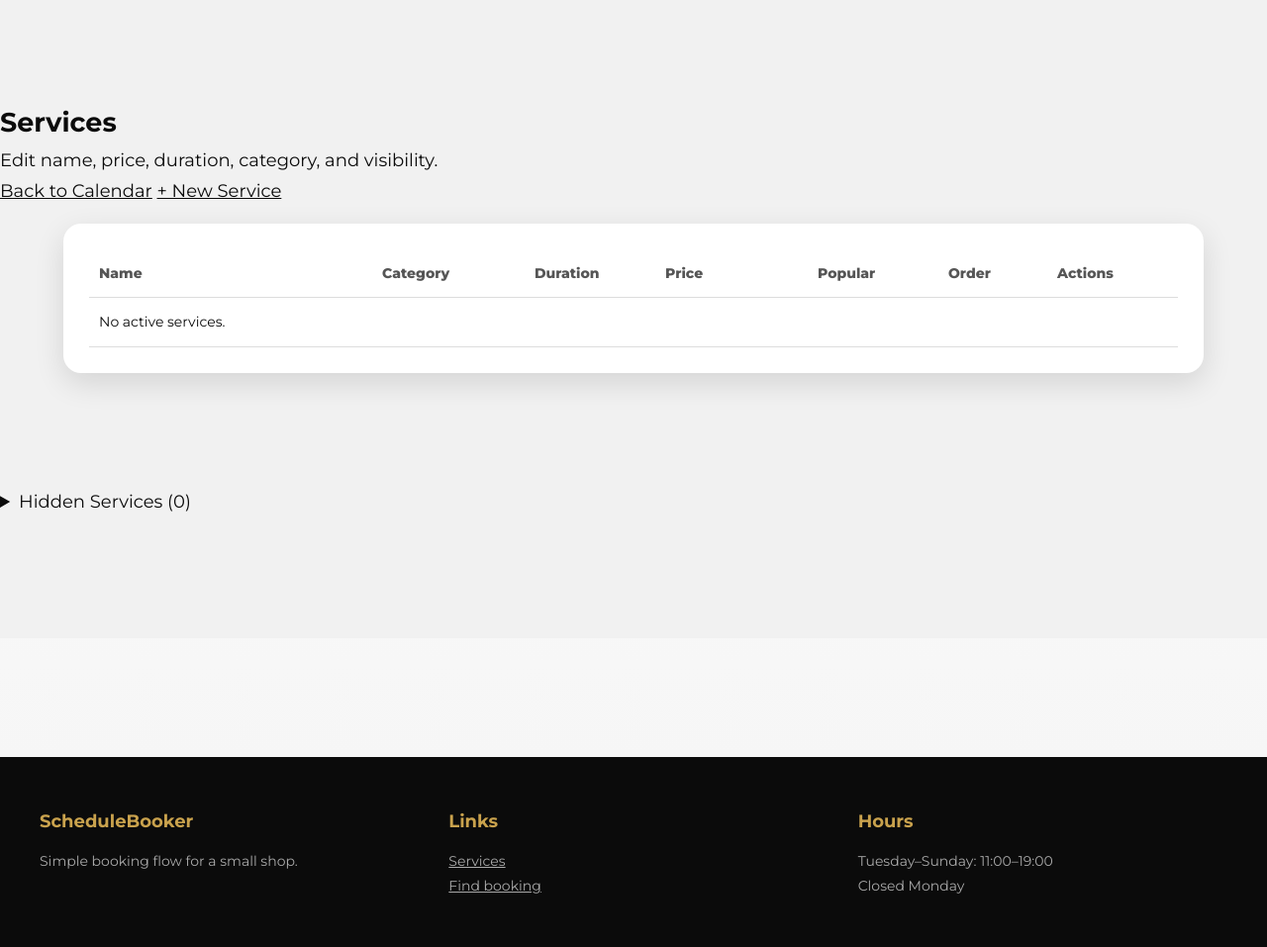
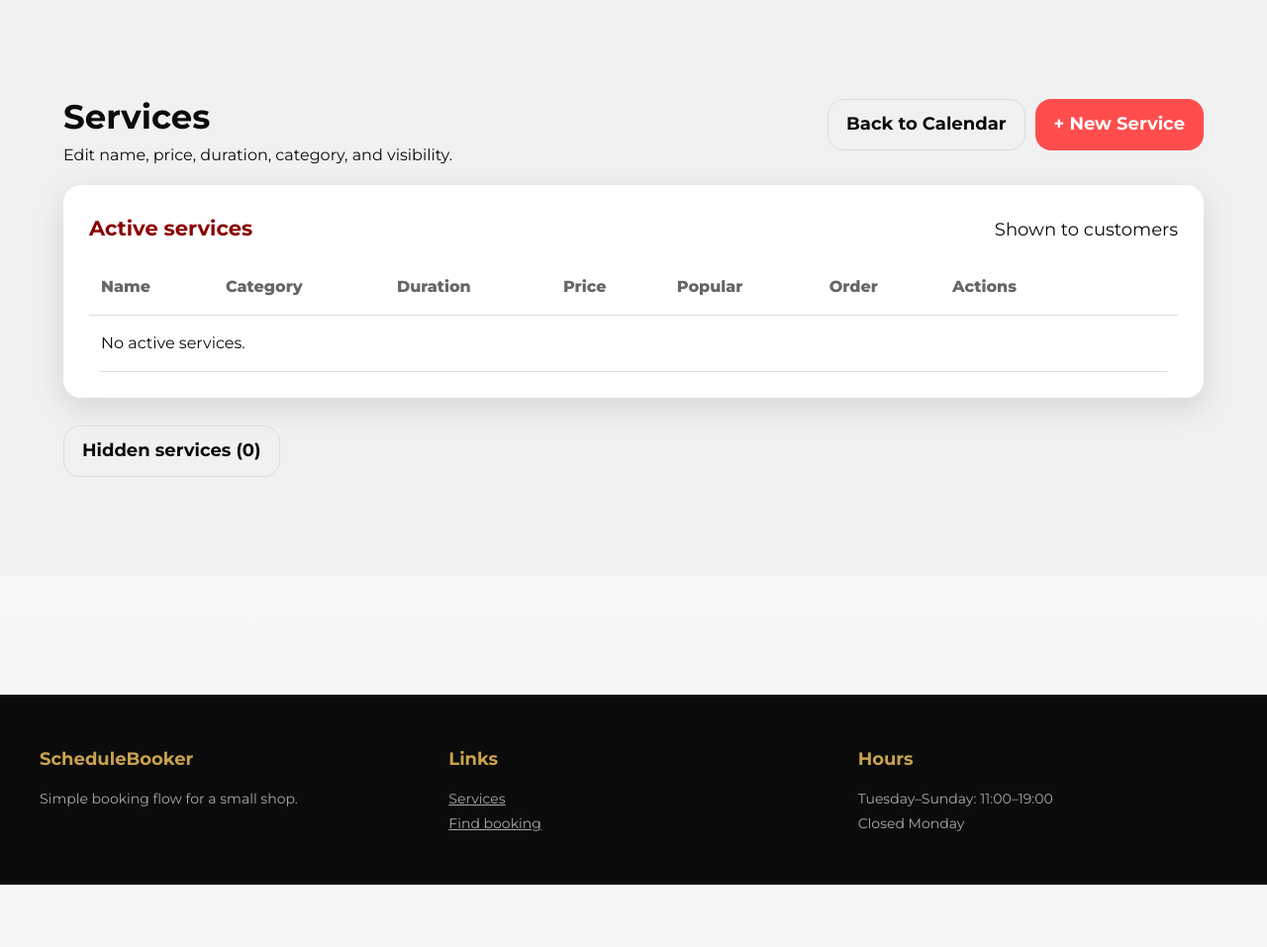
Before and after one commit to RealTimGFM/ScheduleBooker, a Flask app: template schedulebooker/templates/admin/services.html in a window 1280 px wide. Shown: the part 90-1047 px from the top of the page at 99% size. After the commit the page ends 984 px from the top, so only its background shows below. Run offline with Flask 3, Linux system fonts and the light colour scheme; the template is opened without the code that fills it, so the values that code supplies are empty.

Commit message:
update services

```diff
--- a/schedulebooker/static/css/admin.css
+++ b/schedulebooker/static/css/admin.css
@@ -1148,7 +1148,8 @@ hr {
    ========================================================= */
 
 :root {
-  --tap-size-admin: 52px; /* slightly bigger in admin */
+  --tap-size-admin: 52px;
+  /* slightly bigger in admin */
   --focus-ring-admin: 0 0 0 3px rgba(201, 162, 77, 0.60);
 }
 
@@ -1211,3 +1212,148 @@ textarea {
   outline: none;
   box-shadow: var(--focus-ring-admin);
 }
+
+/* ==========================================================================
+   Admin Services UI polish (big targets, clean layout)
+   ========================================================================== */
+
+.services-alert {
+  background: rgba(211, 47, 47, 0.10);
+  border: 1px solid rgba(211, 47, 47, 0.25);
+  color: var(--text);
+  padding: 12px 14px;
+  border-radius: 14px;
+  margin: 12px 0 18px;
+}
+
+.services-card {
+  margin-bottom: 18px;
+}
+
+.services-card-header {
+  display: flex;
+  align-items: baseline;
+  justify-content: space-between;
+  gap: 12px;
+  margin-bottom: 12px;
+}
+
+.services-table-scroll {
+  overflow-x: auto;
+  border-radius: 14px;
+}
+
+.services-table th,
+.services-table td {
+  padding: 14px 12px;
+  font-size: 16px;
+  vertical-align: middle;
+}
+
+.services-td-strong {
+  font-weight: 800;
+}
+
+.services-th-actions {
+  width: 240px;
+}
+
+.services-actions {
+  display: flex;
+  align-items: center;
+  gap: 10px;
+  flex-wrap: wrap;
+}
+
+.services-inline-form {
+  display: inline-flex;
+  margin: 0;
+}
+
+.services-details {
+  margin-top: 12px;
+}
+
+.services-toggle {
+  margin-top: 10px;
+}
+
+/* Bigger checkbox row (easy clicks) */
+.services-check {
+  display: flex;
+  align-items: center;
+  gap: 12px;
+  padding: 12px 14px;
+  border-radius: 14px;
+  border: 1px solid var(--border-soft);
+  background: var(--bg-main);
+  cursor: pointer;
+  user-select: none;
+}
+
+.services-check input[type="checkbox"] {
+  width: 22px;
+  height: 22px;
+}
+
+/* Form card */
+.services-form-card {
+  background: var(--bg-card);
+  border: 1px solid var(--border-soft);
+  border-radius: 18px;
+  padding: 22px;
+  box-shadow: 0 10px 30px rgba(0, 0, 0, 0.12);
+  max-width: 980px;
+}
+
+.services-form-grid {
+  display: grid;
+  grid-template-columns: 1fr 1fr;
+  gap: 16px;
+}
+
+@media (max-width: 900px) {
+  .services-form-grid {
+    grid-template-columns: 1fr;
+  }
+}
+
+.services-field label {
+  display: block;
+  font-weight: 800;
+  margin-bottom: 6px;
+}
+
+.services-field input,
+.services-field select {
+  width: 100%;
+}
+
+.services-field-full {
+  grid-column: 1 / -1;
+}
+
+.services-form-actions {
+  display: flex;
+  align-items: center;
+  gap: 10px;
+  flex-wrap: wrap;
+  margin-top: 16px;
+}
+
+.services-form-actions-secondary {
+  justify-content: flex-end;
+  margin-top: 12px;
+  padding-top: 12px;
+  border-top: 1px solid var(--border-soft);
+}
+
+/* “Danger outline” for Hide */
+.btn-danger {
+  border-color: rgba(211, 47, 47, 0.55) !important;
+  color: #ff6b6b !important;
+}
+
+.btn-danger:hover {
+  background: rgba(211, 47, 47, 0.12) !important;
+}
--- a/schedulebooker/templates/admin/services.html
+++ b/schedulebooker/templates/admin/services.html
@@ -1,62 +1,87 @@
 {% extends "base.html" %}
 {% block title %}Services · Admin · ScheduleBooker{% endblock %}
 
+{% block head %}
+<link rel="stylesheet" href="{{ url_for('static', filename='css/admin.css') }}">
+{% endblock %}
+
 {% block content %}
-<section class="page">
-    <div class="admin-toolbar" style="margin-bottom: 16px;">
-        <div class="left">
-            <h1 class="title" style="margin:0;">Services</h1>
-            <span class="subtle">Edit name, price, duration, category, and visibility.</span>
+<div class="page-wrap">
+    <div class="admin-toolbar">
+        <div>
+            <h1 class="admin-title">Services</h1>
+            <p class="admin-subtitle">Edit name, price, duration, category, and visibility.</p>
         </div>
-        <div class="controls">
-            <a class="btn" href="{{ url_for('admin.day') }}">Back to Calendar</a>
+
+        <div class="admin-toolbar-right">
+            <a class="btn btn-outline" href="{{ url_for('admin.day') }}">Back to Calendar</a>
             <a class="btn" href="{{ url_for('admin.services_new') }}">+ New Service</a>
         </div>
     </div>
 
-    <div class="table-wrap">
-        <div class="table-card">
-            <table>
+    {% if error %}
+    <div class="services-alert">{{ error }}</div>
+    {% endif %}
+
+    <div class="table-card services-card">
+        <div class="services-card-header">
+            <h3 style="margin:0;">Active services</h3>
+            <span class="muted">Shown to customers</span>
+        </div>
+
+        <div class="services-table-scroll">
+            <table class="services-table">
                 <thead>
                     <tr>
-                        <th style="width:26%;">Name</th>
-                        <th style="width:14%;">Category</th>
-                        <th style="width:12%;">Duration</th>
-                        <th style="width:14%;">Price</th>
-                        <th style="width:12%;">Popular</th>
-                        <th style="width:10%;">Order</th>
-                        <th style="width:12%;">Actions</th>
+                        <th>Name</th>
+                        <th>Category</th>
+                        <th>Duration</th>
+                        <th>Price</th>
+                        <th>Popular</th>
+                        <th>Order</th>
+                        <th class="services-th-actions">Actions</th>
                     </tr>
                 </thead>
                 <tbody>
                     {% for s in active_services %}
                     <tr>
-                        <td><strong>{{ s.name }}</strong></td>
-                        <td>{{ s.category }}</td>
+                        <td class="services-td-strong">{{ s.name }}</td>
+                        <td><span class="pill">{{ s.category }}</span></td>
                         <td>{{ s.duration_min }} min</td>
                         <td>
                             {% if s.price_is_from %}From {% endif %}
                             {{ "%.2f"|format(s.price) }}
-                            {% if s.price_label %}<span class="subtle">({{ s.price_label }})</span>{% endif %}
+                            {% if s.price_label %}
+                            <span class="small">({{ s.price_label }})</span>
+                            {% endif %}
                         </td>
-                        <td>{% if s.is_popular %}Yes{% else %}No{% endif %}</td>
+                        <td>
+                            {% if s.is_popular %}
+                            <span class="pill ok">Yes</span>
+                            {% else %}
+                            <span class="pill bad">No</span>
+                            {% endif %}
+                        </td>
                         <td>{{ s.sort_order }}</td>
                         <td>
-                            <a class="btn btn-outline"
-                                href="{{ url_for('admin.services_edit', service_id=s.id) }}">Edit</a>
+                            <div class="services-actions">
+                                <a class="btn btn-outline" href="{{ url_for('admin.services_edit', service_id=s.id) }}">
+                                    Edit
+                                </a>
 
-                            <form method="post" action="{{ url_for('admin.services_hide', service_id=s.id) }}"
-                                style="display:inline;">
-                                <button class="btn btn-outline" type="submit"
-                                    onclick="return confirm('Hide this service? It will disappear from public lists but past bookings keep the name history via service_id.')">
+                                <form class="services-inline-form" method="post"
+                                    action="{{ url_for('admin.services_hide', service_id=s.id) }}">
+                                    <button class="btn btn-outline btn-danger" type="submit"
+                                        onclick="return confirm('Hide this service? It will disappear from the customer list. Past bookings will show the new name automatically.')">
                                         Hide
                                     </button>
                                 </form>
+                            </div>
                         </td>
                     </tr>
                     {% else %}
                     <tr>
-                        <td colspan="7" class="subtle">No active services.</td>
+                        <td colspan="7" class="muted">No active services.</td>
                     </tr>
                     {% endfor %}
                 </tbody>
@@ -64,53 +89,70 @@
         </div>
     </div>
 
-    <div style="margin-top: 18px;">
-        <details>
-            <summary class="btn btn-outline" style="cursor:pointer;">
-                Hidden Services ({{ hidden_services|length }})
+    <details class="services-details">
+        <summary class="btn btn-outline services-toggle">
+            Hidden services ({{ hidden_services|length }})
         </summary>
 
-            <div class="table-wrap" style="margin-top: 12px;">
-                <div class="table-card">
-                    <table>
+        <div class="table-card services-card" style="margin-top:12px;">
+            <div class="services-card-header">
+                <h3 style="margin:0;">Hidden services</h3>
+                <span class="muted">Not shown to customers</span>
+            </div>
+
+            <div class="services-table-scroll">
+                <table class="services-table">
                     <thead>
                         <tr>
-                                <th style="width:26%;">Name</th>
-                                <th style="width:14%;">Category</th>
-                                <th style="width:12%;">Duration</th>
-                                <th style="width:14%;">Price</th>
-                                <th style="width:12%;">Popular</th>
-                                <th style="width:10%;">Order</th>
-                                <th style="width:12%;">Actions</th>
+                            <th>Name</th>
+                            <th>Category</th>
+                            <th>Duration</th>
+                            <th>Price</th>
+                            <th>Popular</th>
+                            <th>Order</th>
+                            <th class="services-th-actions">Actions</th>
                         </tr>
                     </thead>
                     <tbody>
                         {% for s in hidden_services %}
                         <tr>
-                                <td><strong>{{ s.name }}</strong> <span class="badge warn">Hidden</span></td>
-                                <td>{{ s.category }}</td>
+                            <td class="services-td-strong">
+                                {{ s.name }} <span class="pill bad" style="margin-left:8px;">Hidden</span>
+                            </td>
+                            <td><span class="pill">{{ s.category }}</span></td>
                             <td>{{ s.duration_min }} min</td>
                             <td>
                                 {% if s.price_is_from %}From {% endif %}
                                 {{ "%.2f"|format(s.price) }}
-                                    {% if s.price_label %}<span class="subtle">({{ s.price_label }})</span>{% endif %}
+                                {% if s.price_label %}
+                                <span class="small">({{ s.price_label }})</span>
+                                {% endif %}
                             </td>
-                                <td>{% if s.is_popular %}Yes{% else %}No{% endif %}</td>
+                            <td>
+                                {% if s.is_popular %}
+                                <span class="pill ok">Yes</span>
+                                {% else %}
+                                <span class="pill bad">No</span>
+                                {% endif %}
+                            </td>
                             <td>{{ s.sort_order }}</td>
                             <td>
+                                <div class="services-actions">
                                     <a class="btn btn-outline"
-                                        href="{{ url_for('admin.services_edit', service_id=s.id) }}">Edit</a>
+                                        href="{{ url_for('admin.services_edit', service_id=s.id) }}">
+                                        Edit
+                                    </a>
 
-                                    <form method="post"
-                                        action="{{ url_for('admin.services_restore', service_id=s.id) }}"
-                                        style="display:inline;">
+                                    <form class="services-inline-form" method="post"
+                                        action="{{ url_for('admin.services_restore', service_id=s.id) }}">
                                         <button class="btn" type="submit">Restore</button>
                                     </form>
+                                </div>
                             </td>
                         </tr>
                         {% else %}
                         <tr>
-                                <td colspan="7" class="subtle">No hidden services.</td>
+                            <td colspan="7" class="muted">No hidden services.</td>
                         </tr>
                         {% endfor %}
                     </tbody>
@@ -119,5 +161,4 @@
         </div>
     </details>
 </div>
-</section>
 {% endblock %}
```
Also changed, not shown: schedulebooker/templates/admin/service_form.html (+51 -41 lines). Lines whose indentation alone changed are shown as unchanged.
